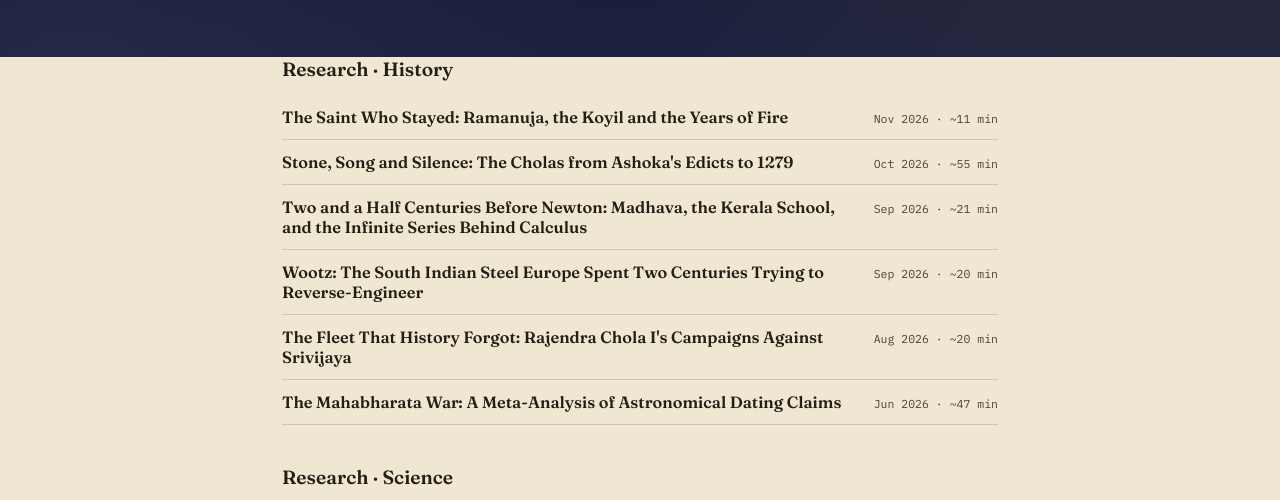
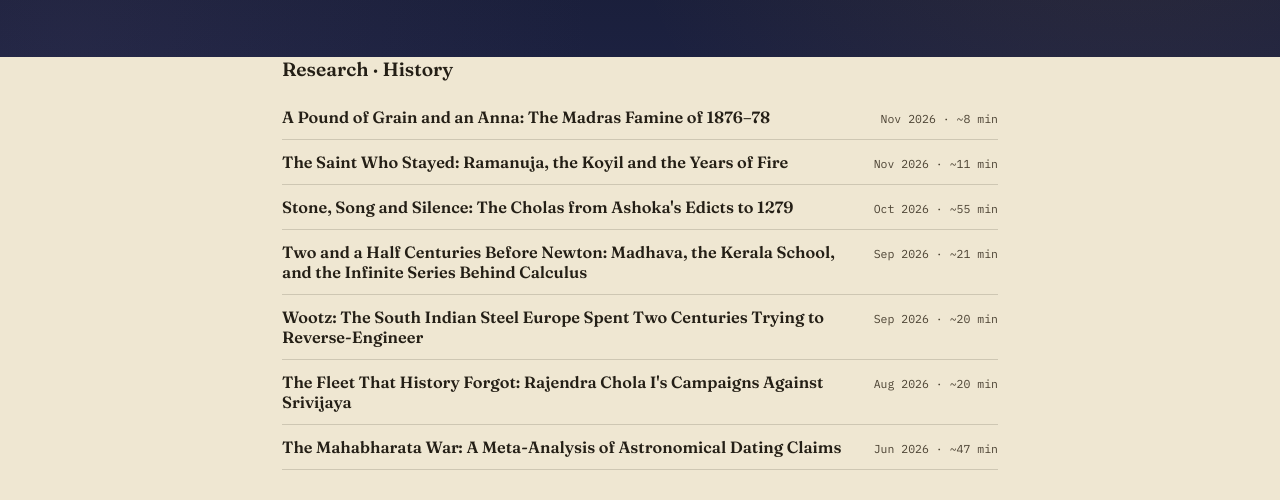
Before and after one commit to Ramanand348/Ramblings-of-Ram, a plain HTML site: page archive.html in a window 1280 px wide. Shown: the part 294-794 px from the top of the page. Drawn offline with Linux system fonts and the light colour scheme.

Commit message:
Add Madras famine article to archive

```diff
--- a/archive.html
+++ b/archive.html
@@ -72,6 +72,10 @@
 
   <div class="archive-group">
     <h2 class="archive-group-title">Research · History</h2>
+    <a class="archive-row" href="research/history/madras-famine-1876-78.html">
+      <span class="archive-row-title">A Pound of Grain and an Anna: The Madras Famine of 1876–78</span>
+      <span class="archive-row-meta">Nov 2026 · ~8 min</span>
+    </a>
     <a class="archive-row" href="research/history/srirangam-ramanuja-koyil-years-of-fire.html">
       <span class="archive-row-title">The Saint Who Stayed: Ramanuja, the Koyil and the Years of Fire</span>
       <span class="archive-row-meta">Nov 2026 · ~11 min</span>
```
